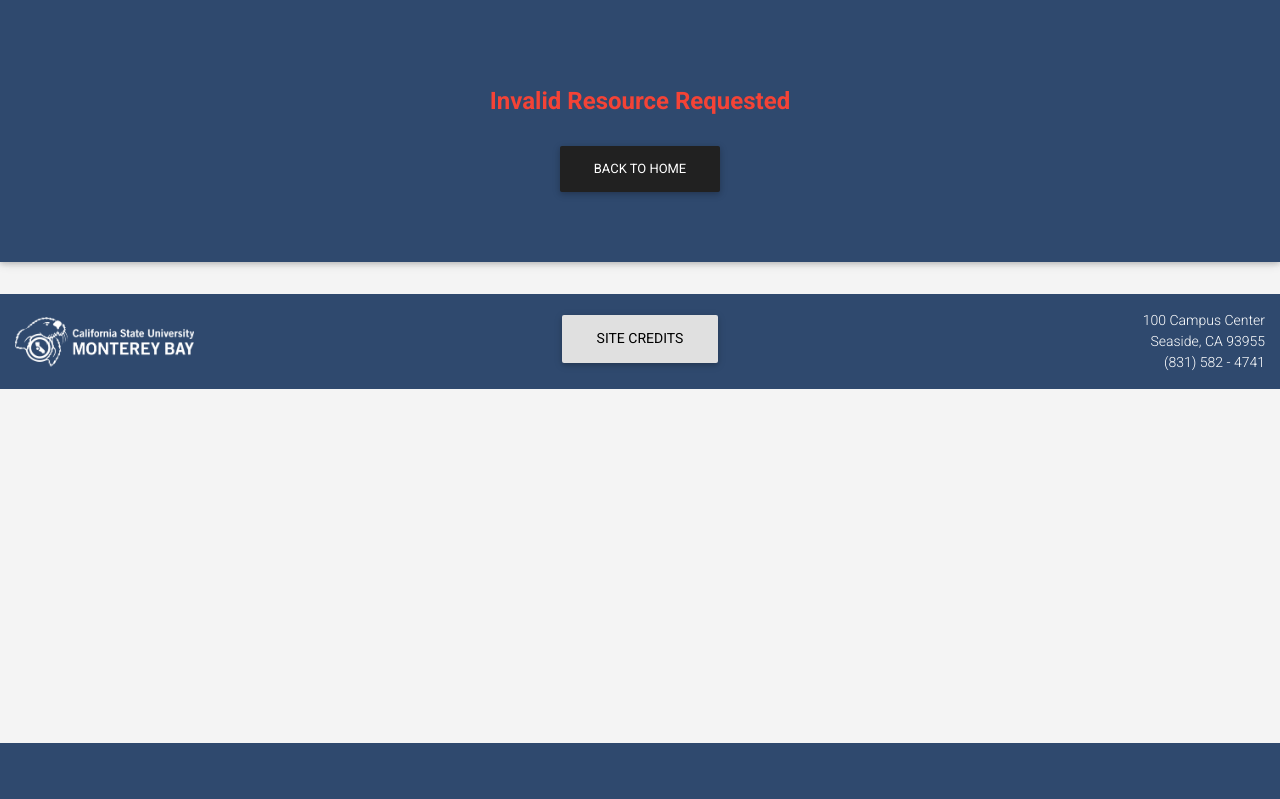
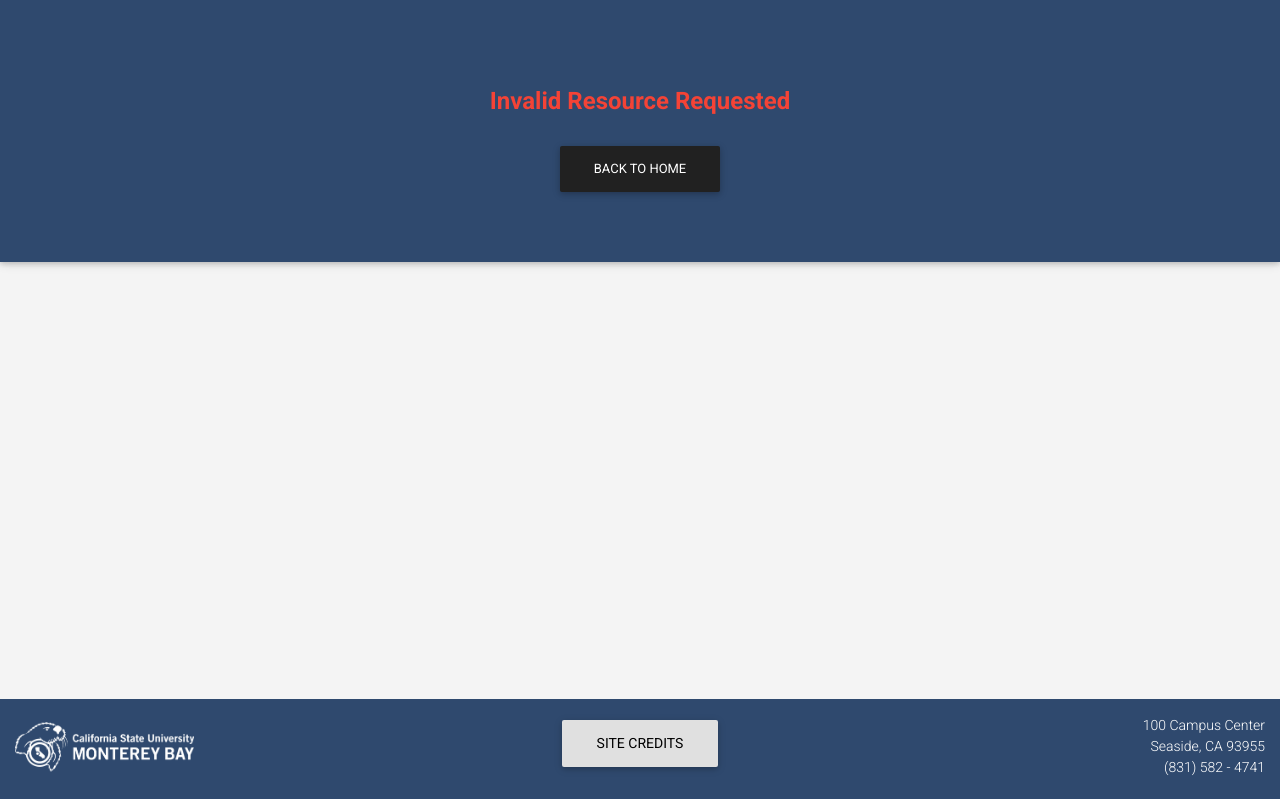
Before and after one commit to interviewhigh/capstone, a FastAPI app: a page that uses templates/404.html in a window 1280 px wide. Shown: the part 57-856 px from the top of the page. Before the commit the page ends 800 px from the top, so only its background shows below. Run offline with FastAPI, Linux system fonts and the light colour scheme; some libraries are stand-ins or nearby versions.

Commit message:
footer fix for other browsers and tabs

```diff
--- a/static/css/styles.css
+++ b/static/css/styles.css
@@ -62,11 +62,13 @@ body, body.swal2-height-auto {
 }
 
 main {
-    /* flex: 1 0 auto; */
+    flex: 1 0 auto;
+    min-height: calc(100vh - 100px);
 }
 
 footer {
     background-color: var(--csumb-blue);
+    height: 100px;
 }
 
 @media screen and (min-width: 0) and (max-width: 751) {
```
